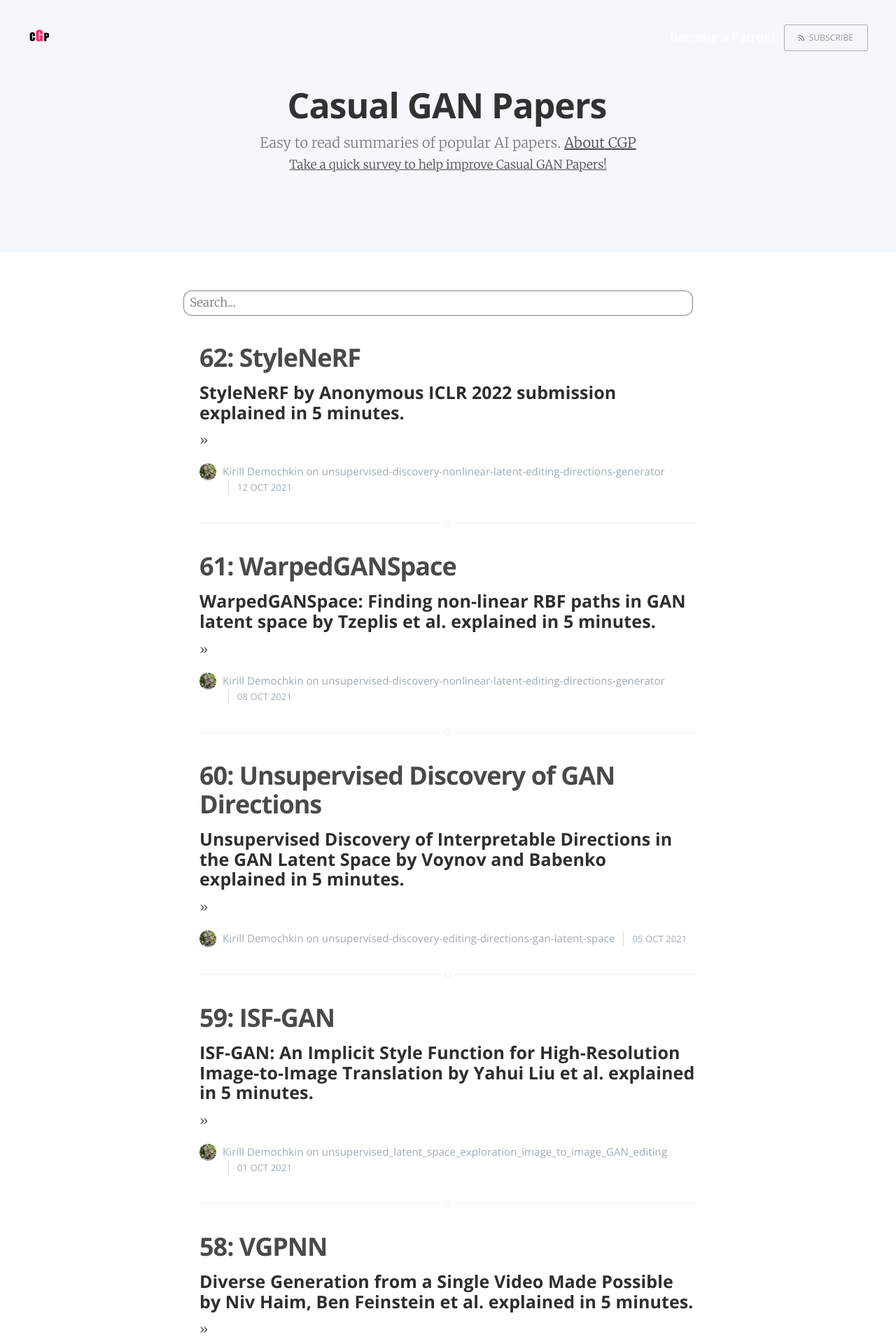
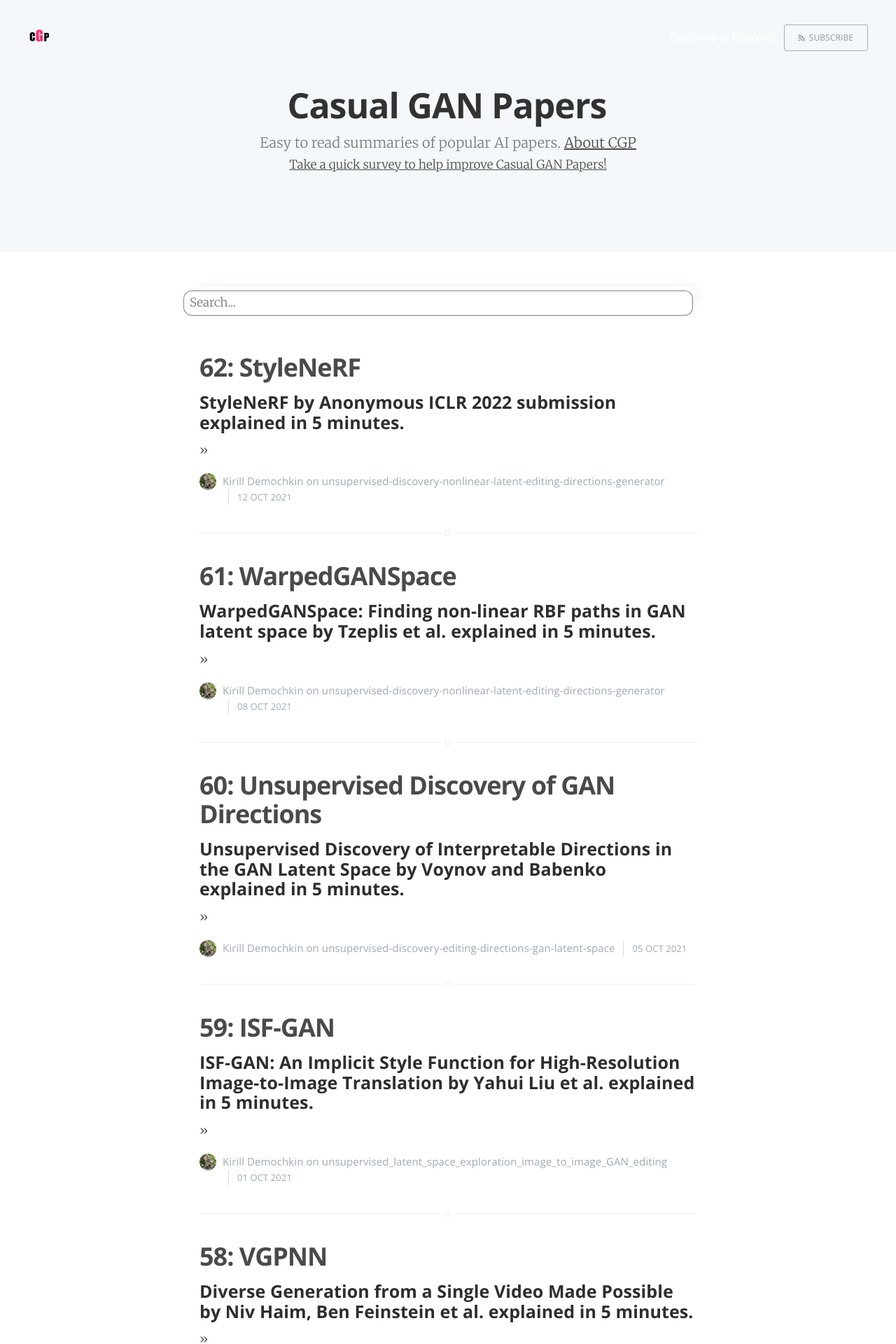
Before and after one commit to KirillDemochkin/kirilldemochkin.github.io, a Jekyll site: the page built from index.html, in a window 1280 px wide. Shown: the top 1920 px of the page at 70% size. Built offline with Jekyll 4.4.1, drawn with Linux system fonts in a browser that asks for light colours; the list of posts is cut into pages by our own code; comment, search, counter and statistics services are not loaded.

Commit message:
box shadow

```diff
--- a/assets/css/screen.css
+++ b/assets/css/screen.css
@@ -740,12 +740,13 @@
     box-shadow:none;
 }
 
-.search-bar input:active, .search-bar:focus {
-    box-shadow: 0 10px 20px rgba(0,0,0,0.19), 0 6px 6px rgba(0,0,0,0.23);
+.search-bar input:active, .search-bar input:focus {
+    box-shadow: rgba(17, 17, 26, 0.1) 0px 4px 16px, rgba(17, 17, 26, 0.05) 0px 8px 32px;
     outline: none;
 }
 .search-results-container {
-    box-shadow: 0 10px 20px rgba(0,0,0,0.19), 0 6px 6px rgba(0,0,0,0.23);
+    box-shadow: rgba(17, 17, 26, 0.1) 0px 4px 16px, rgba(17, 17, 26, 0.05) 0px 8px 32px;
+    padding-top: 12px;
 }
 
 .search-results-container ul {
@@ -753,6 +754,7 @@
     font-size: 2rem;
     line-height: 1.5em;
     font-weight: 400;
+    text-decoration: none;
     font-family: "Merriweather", serif;
     letter-spacing: 0.01rem;
     color: rgba(74, 74, 74, 1.0);
```
